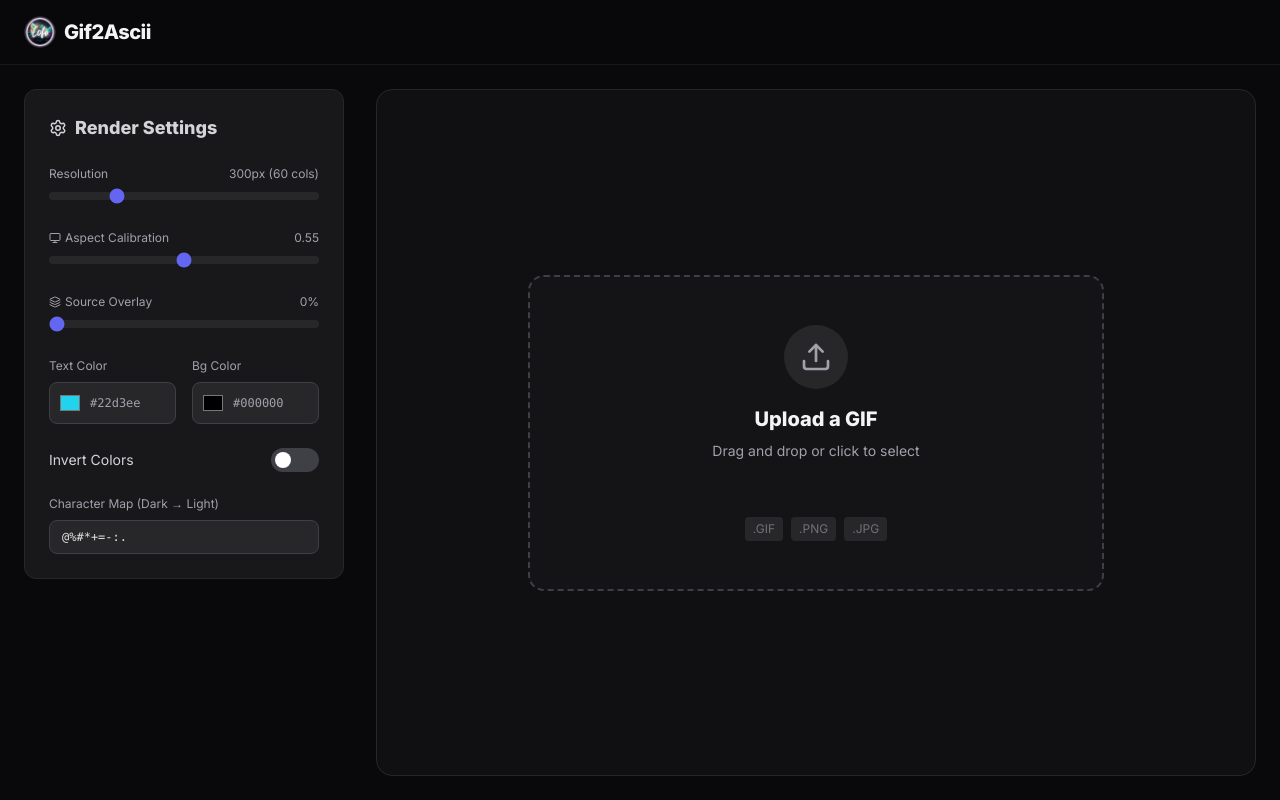
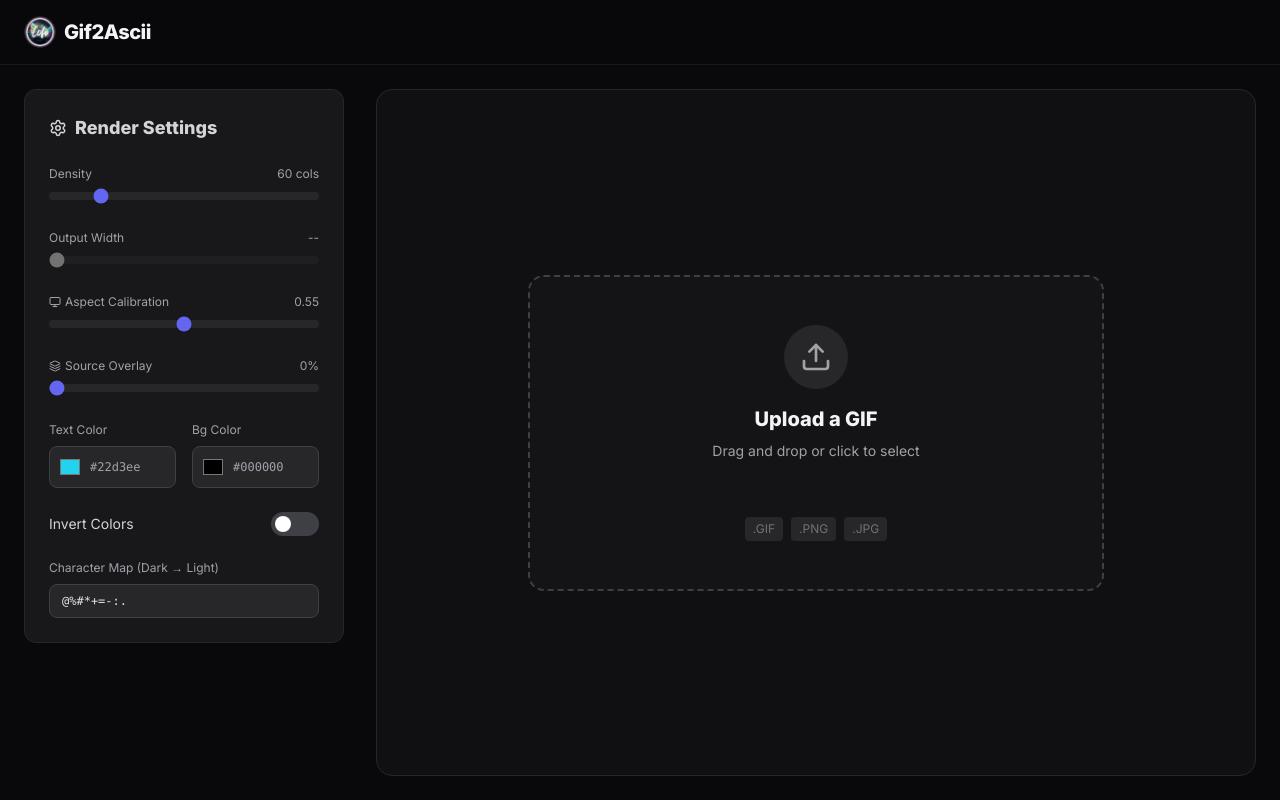
Before and after one commit to latentfidelity/gif2ascii, a React (Vite) app: page / in a window 1280 px wide. Built offline with nearby package versions, Linux system fonts and the light colour scheme.

Commit message:
Decouple density from output resolution

```diff
--- a/App.tsx
+++ b/App.tsx
@@ -4,7 +4,6 @@ import FileUpload from './components/FileUpload';
 import AsciiPlayer from './components/AsciiPlayer';
 import { AsciiConfig, AppState } from './types';
 import { DEFAULT_CHARS } from './services/asciiUtils';
-import { EXPORT_CELL_WIDTH } from './constants';
 
 const logoUrl = new URL('./lofilogo.png', import.meta.url).href;
 
@@ -13,7 +12,7 @@ const App: React.FC = () => {
   const [appState, setAppState] = useState<AppState>(AppState.IDLE);
 
   // Configuration State
-  const [resolution, setResolution] = useState(60);
+  const [density, setDensity] = useState(60);
   const [chars, setChars] = useState(DEFAULT_CHARS);
   const [color, setColor] = useState('#22d3ee'); // Cyan default
   const [invert, setInvert] = useState(false);
@@ -21,21 +20,23 @@ const App: React.FC = () => {
   const [fontAspectRatio, setFontAspectRatio] = useState(0.55);
   const [overlayOpacity, setOverlayOpacity] = useState(0);
   const [inputSize, setInputSize] = useState<{ width: number; height: number } | null>(null);
+  const [outputWidth, setOutputWidth] = useState(0);
 
-  const outputWidthPx = Math.max(1, Math.round(resolution * EXPORT_CELL_WIDTH));
-  const maxResolution = inputSize
-    ? Math.max(250, Math.round((inputSize.width / EXPORT_CELL_WIDTH) * 2))
-    : 250;
+  const outputWidthPx = outputWidth > 0 ? outputWidth : (inputSize?.width ?? 0);
+  const maxOutputWidth = inputSize
+    ? Math.max(320, inputSize.width * 2)
+    : 2000;
+  const maxDensity = 300;
 
   const config: AsciiConfig = useMemo(() => ({
-    resolution,
+    resolution: density,
     chars,
     color,
     backgroundColor: bgColor,
     invert,
     fontAspectRatio,
     overlayOpacity
-  }), [resolution, chars, color, bgColor, invert, fontAspectRatio, overlayOpacity]);
+  }), [density, chars, color, bgColor, invert, fontAspectRatio, overlayOpacity]);
 
   const handleFileSelect = (file: File) => {
     const url = URL.createObjectURL(file);
@@ -50,7 +51,7 @@ const App: React.FC = () => {
       const height = img.naturalHeight || img.height;
       if (width > 0 && height > 0) {
         setInputSize({ width, height });
-        setResolution(Math.max(1, Math.round(width / EXPORT_CELL_WIDTH)));
+        setOutputWidth(width);
       }
     };
     img.src = url;
@@ -60,6 +61,7 @@ const App: React.FC = () => {
     setFileUrl(null);
     setAppState(AppState.IDLE);
     setInputSize(null);
+    setOutputWidth(0);
   };
 
   return (
@@ -93,19 +95,36 @@ const App: React.FC = () => {
               Render Settings
             </h3>
 
-            {/* Resolution Slider */}
+            {/* Density Slider */}
             <div className="space-y-2">
               <div className="flex justify-between text-xs text-zinc-400">
-                <span>Resolution</span>
-                <span>{outputWidthPx}px ({resolution} cols)</span>
+                <span>Density</span>
+                <span>{density} cols</span>
               </div>
               <input
                 type="range"
-                min="1"
-                max={maxResolution}
-                value={resolution}
-                onChange={(e) => setResolution(Number(e.target.value))}
+                min="10"
+                max={maxDensity}
+                value={density}
+                onChange={(e) => setDensity(Number(e.target.value))}
                 className="w-full h-2 bg-zinc-800 rounded-lg appearance-none cursor-pointer accent-indigo-500"
+              />
+            </div>
+
+            {/* Output Width Slider */}
+            <div className="space-y-2">
+              <div className="flex justify-between text-xs text-zinc-400">
+                <span>Output Width</span>
+                <span>{outputWidthPx > 0 ? `${outputWidthPx}px` : '--'}</span>
+              </div>
+              <input
+                type="range"
+                min="64"
+                max={maxOutputWidth}
+                value={outputWidthPx > 0 ? outputWidthPx : 64}
+                onChange={(e) => setOutputWidth(Number(e.target.value))}
+                disabled={!inputSize}
+                className="w-full h-2 bg-zinc-800 rounded-lg appearance-none cursor-pointer accent-indigo-500 disabled:opacity-50 disabled:cursor-not-allowed"
               />
             </div>
 
@@ -220,6 +239,7 @@ const App: React.FC = () => {
                 <AsciiPlayer
                   imageSrc={fileUrl}
                   config={config}
+                  outputWidth={outputWidthPx}
                 />
               )}
             </div>
--- a/components/AsciiPlayer.tsx
+++ b/components/AsciiPlayer.tsx
@@ -4,11 +4,11 @@ import { parseGIF, decompressFrames } from 'gifuct-js';
 import { GIFEncoder, quantize, applyPalette } from 'gifenc';
 import { AsciiConfig } from '../types';
 import { resizeAndGetImageData, convertToAscii } from '../services/asciiUtils';
-import { EXPORT_CELL_WIDTH } from '../constants';
 
 interface AsciiPlayerProps {
   imageSrc: string;
   config: AsciiConfig;
+  outputWidth?: number;
   onFrame?: (base64Frame: string) => void;
 }
 
@@ -25,7 +25,7 @@ interface GifFrame {
 const VIDEO_EXPORT_SCALE = 2;
 const VIDEO_EXPORT_BITRATE = 8000000;
 
-const AsciiPlayer: React.FC<AsciiPlayerProps> = ({ imageSrc, config, onFrame }) => {
+const AsciiPlayer: React.FC<AsciiPlayerProps> = ({ imageSrc, config, outputWidth, onFrame }) => {
   const canvasRef = useRef<HTMLCanvasElement>(null);
   const containerRef = useRef<HTMLDivElement>(null);
 
@@ -299,8 +299,7 @@ const AsciiPlayer: React.FC<AsciiPlayerProps> = ({ imageSrc, config, onFrame })
         const compCanvas = compositionCanvasRef.current!;
         const compCtx = compositionCtxRef.current!;
         compCtx.clearRect(0, 0, compCanvas.width, compCanvas.height);
-        const exportColumns = Math.max(1, Math.floor(config.resolution));
-        const exportWidth = Math.max(1, Math.floor(exportColumns * EXPORT_CELL_WIDTH));
+        const exportWidth = Math.max(1, Math.floor(outputWidth || compCanvas.width));
         const exportHeight = Math.max(1, Math.round((compCanvas.height / compCanvas.width) * exportWidth));
         exportCanvas.width = exportWidth;
         exportCanvas.height = exportHeight;
@@ -410,8 +409,8 @@ const AsciiPlayer: React.FC<AsciiPlayerProps> = ({ imageSrc, config, onFrame })
     try {
         const exportCanvas = document.createElement('canvas');
         const compCanvas = compositionCanvasRef.current!;
-        const exportColumns = Math.max(1, Math.floor(config.resolution));
-        const exportWidth = Math.max(1, Math.floor(exportColumns * EXPORT_CELL_WIDTH * VIDEO_EXPORT_SCALE));
+        const baseWidth = Math.max(1, Math.floor(outputWidth || compCanvas.width));
+        const exportWidth = Math.max(1, Math.floor(baseWidth * VIDEO_EXPORT_SCALE));
         const exportHeight = Math.max(1, Math.round((compCanvas.height / compCanvas.width) * exportWidth));
         exportCanvas.width = exportWidth;
         exportCanvas.height = exportHeight;
--- a/constants.ts
+++ /dev/null
@@ -1 +0,0 @@
-export const EXPORT_CELL_WIDTH = 5;
```
